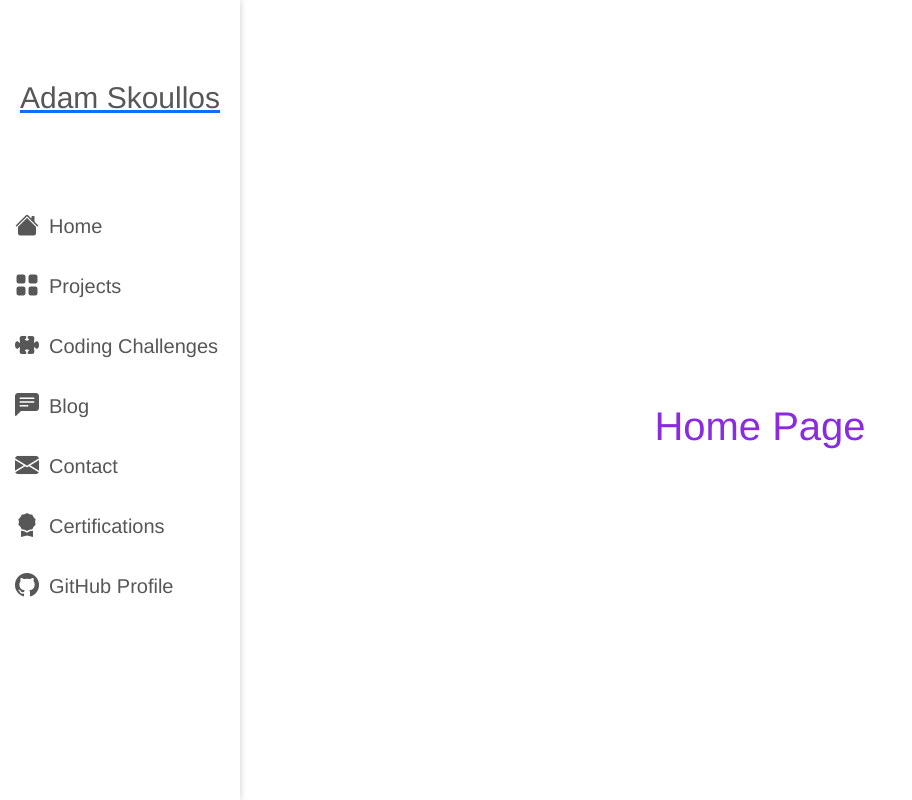
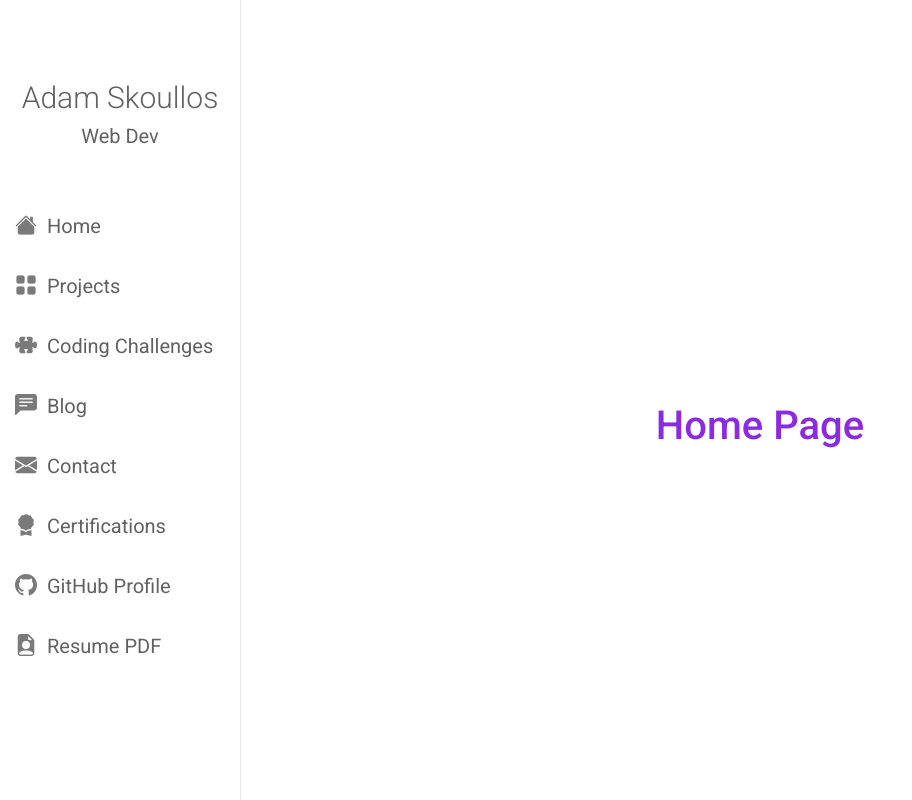
Before and after one commit to Adamskoullos/Portfolio, a Vue app: page / in a window 1280 px wide. Shown: the whole page, without its empty margins (0-912 px from the left). Built offline with nearby package versions, Linux system fonts and the light colour scheme.

Commit message:
side-nav styling good for now

```diff
--- a/src/App.vue
+++ b/src/App.vue
@@ -68,7 +68,6 @@ export default {
 <style lang="scss">
 
 #app {
-    font-family: Avenir, Helvetica, Arial, sans-serif;
     -webkit-font-smoothing: antialiased;
     -moz-osx-font-smoothing: grayscale;
     text-align: center;
@@ -79,10 +78,11 @@ export default {
   padding-right: 0;
   padding-left: 0;
   .side-nav-col{
-    background: chocolate;
+    // background: chocolate;
     min-height: 100vh;
     min-width: 240px;
     padding: 0;
+    // border-right: 1px solid rgba(0, 0, 0, 0.11);
   }
   .main-col{
     position: relative;
--- a/src/components/SideNav.vue
+++ b/src/components/SideNav.vue
@@ -2,7 +2,10 @@
 
           <nav >
             <div class="logo" >
-                <router-link :to="{ name: 'Projects' }" ><h3 >Adam Skoullos</h3></router-link>
+                <router-link :to="{ name: 'Projects' }" >
+                    <h3 >Adam Skoullos</h3>
+                    <h5>Web Dev</h5>
+                </router-link>
             </div>
             <ul class="navbar-nav">
               <li class="nav-item" >
@@ -47,6 +50,12 @@
                     <h5>GitHub Profile</h5>
                 </a>
               </li>
+              <li class="nav-item" >
+                  <a href="https://github.com/Adamskoullos" target="_blank">
+                    <i class="bi bi-file-earmark-person-fill"></i>
+                    <h5>Resume PDF</h5>
+                </a>
+              </li>
             </ul>
           </nav>
 
@@ -61,7 +70,7 @@ export default {
 <style lang="scss">
 
 nav{
-    background: rgb(255, 255, 255);
+    background: $test;
     height: 100vh;
     display: flex;
     flex-direction: column;
@@ -69,13 +78,24 @@ nav{
     justify-content:flex-start;
     position: relative;
     z-index: 10;
-    margin: auto 0;
+    // margin: auto 5px auto 5px;
+    // padding: auto 50px;
     min-width: 230px;
-    box-shadow: 1px 0px 6px rgba(50,50,50,0.2);
+    box-shadow: 1px 0px 1px rgba(50,50,50,0.1);
 
-    .logo h3{
-        font-size: 30px;
-        margin: 10vh auto;
+    .logo {
+        margin: 10vh auto 5vh auto;
+        a {
+        text-decoration: none;
+
+            h3{
+            font-size: 30px;
+            font-weight: 300;
+            }
+            h5{
+                font-weight: 400;
+            }
+        }
     }
     ul{
         display: flex;
@@ -92,14 +112,21 @@ nav{
                 align-items: center;
                 text-decoration: none;
                 height: 60px;
+                margin-right: 3px;
                 h5{
                     display: inline-block;
                     margin: auto 10px;
+                    font-weight: 400;
                 }
                 i{
-                    font-size: 24px;
+                    font-size: 22px;
                     margin-left: 15px;
+                    color: $icon;
                 }
+            }
+            a:hover{
+                transform: scale(1.02);
+                box-shadow: 0px 1px 5px rgba(50,50,50,0.2);
             }
         }
     }
--- a/src/scss/_variables.scss
+++ b/src/scss/_variables.scss
@@ -1,7 +1,13 @@
+@import url('https://fonts.googleapis.com/css2?family=Roboto:wght@100;300;400;500&display=swap');
 @import url("https://cdn.jsdelivr.net/npm/bootstrap-icons@1.4.1/font/bootstrap-icons.css");
 
-$primary: rgb(87, 87, 87);
+
+
+$primary: rgb(97, 97, 97);
+$icon: rgb(122, 122, 122);
+$test: rgb(255, 255, 255);
 
 *{
+    font-family: Roboto, Helvetica, Arial, sans-serif;
     color: $primary;
 }
```
